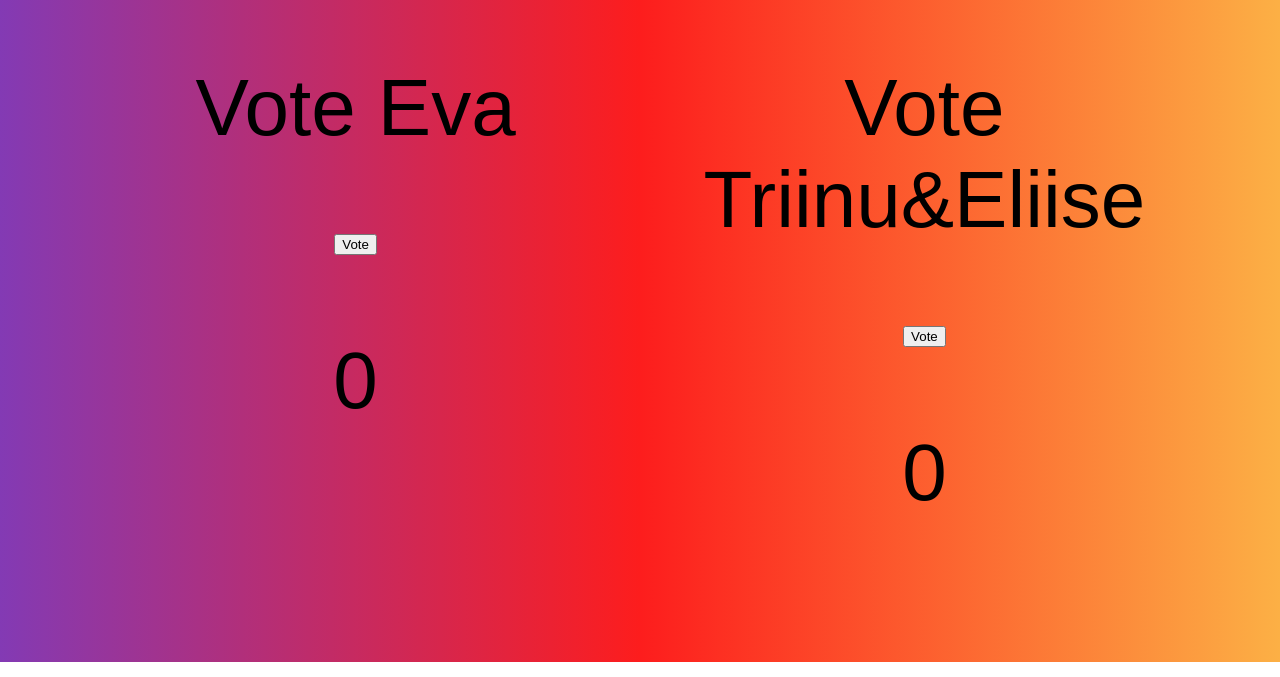
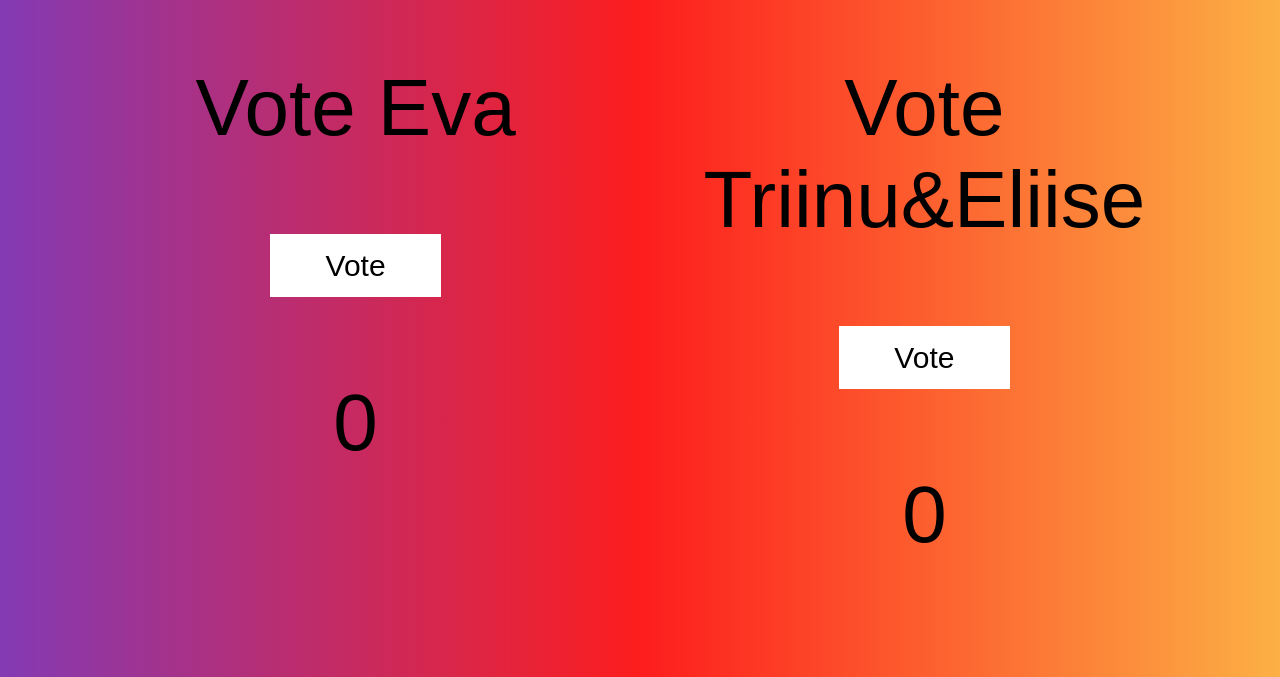
Before and after one commit to evakaz/challenge, a plain HTML site: page index.html in a window 1280 px wide. Shown: the part 848-1525 px from the top of the page. Drawn offline with Linux system fonts and the light colour scheme.

Commit message:
changed button disain

```diff
--- a/styles.css
+++ b/styles.css
@@ -28,3 +28,11 @@ h1 {
     display: grid;
     grid-template-columns: 50% 50%;
 }
+
+.vote button {
+    height: 10%;
+    width: 30%;
+    background-color: white;
+    border: none;
+    font-size: 30px;
+}
```
